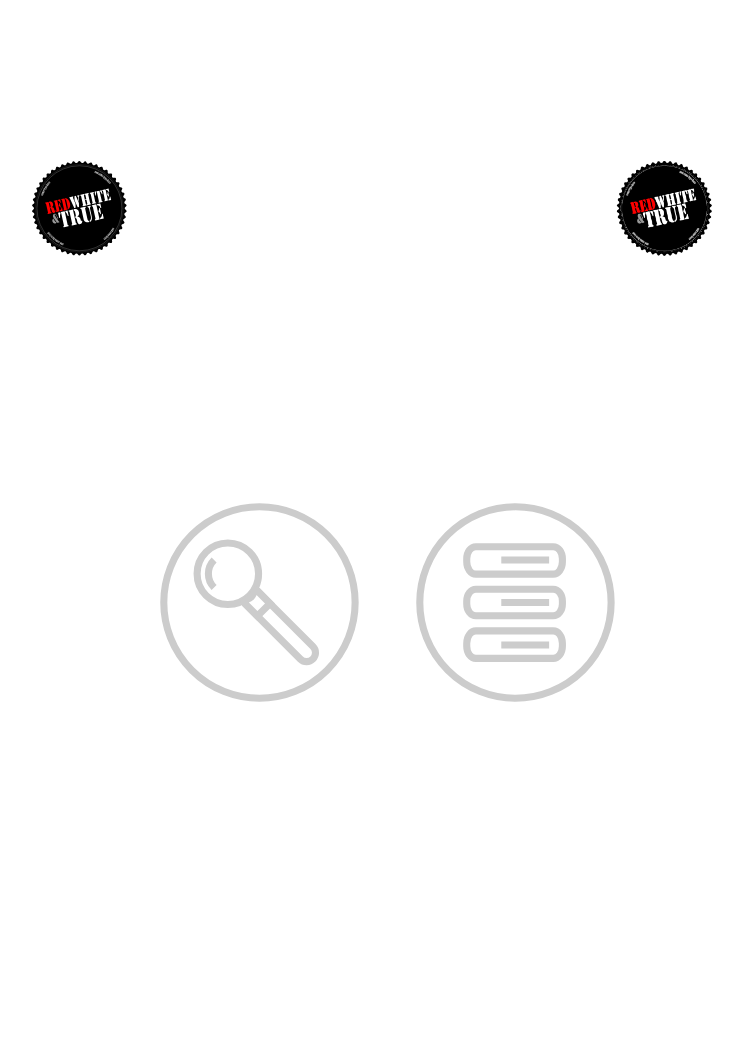
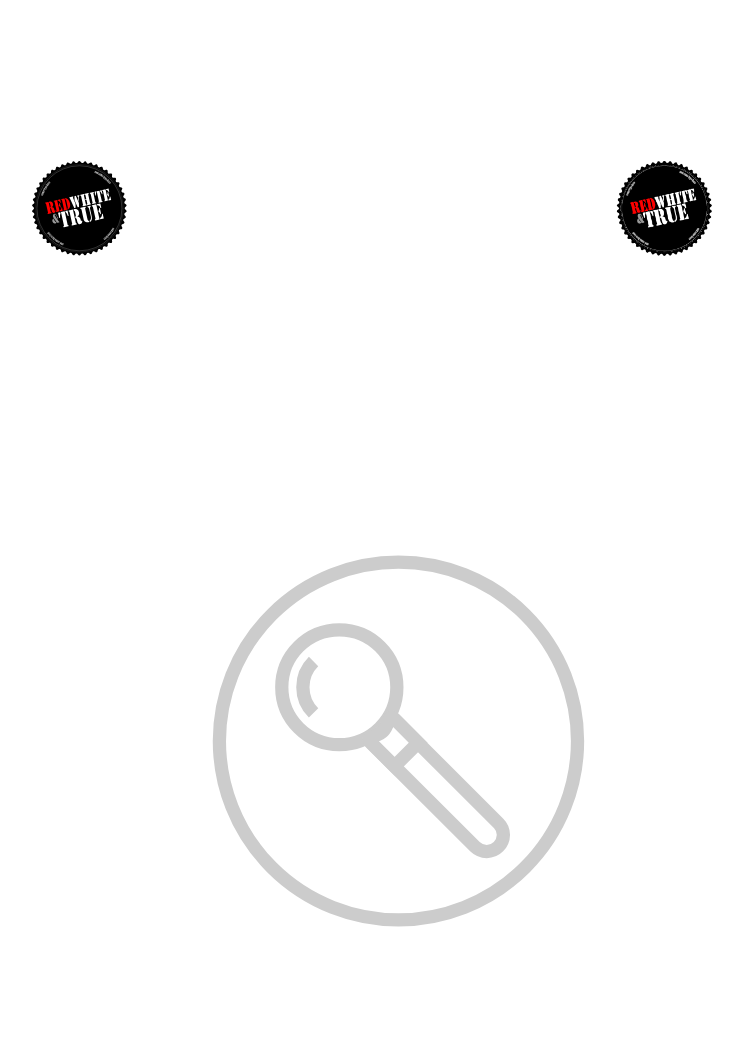
Before and after one commit to FanshaweCollege/week3, a plain HTML site: page index.html in a window 1280 px wide. Shown: the part 5-1062 px from the top of the page, without its empty margins (249-992 px from the left). Before the commit the page ends 800 px from the top, so only its background shows below. Drawn offline with Linux system fonts and the light colour scheme.

Commit message:
modified index and added images

```diff
--- a/index.html
+++ b/index.html
@@ -16,7 +16,7 @@
 			<img src="images/newBadge.png" alt="Raster">
 		</div>
 		<div class="container">
-			<img src="images/responsiveIcons.svg" alt="Vector">
+			<img src="images/mag.svg" alt="Vector">
 		</div>
 	</main>
 </body>
```
Also changed, not shown: images/mag.svg (added).
